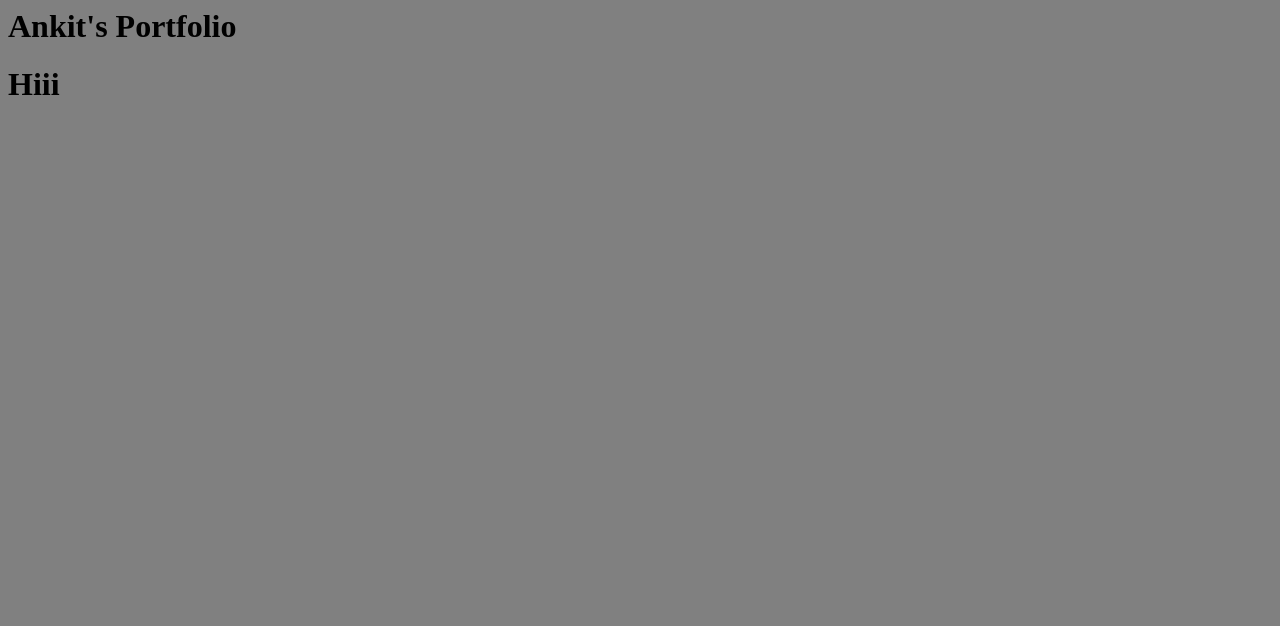
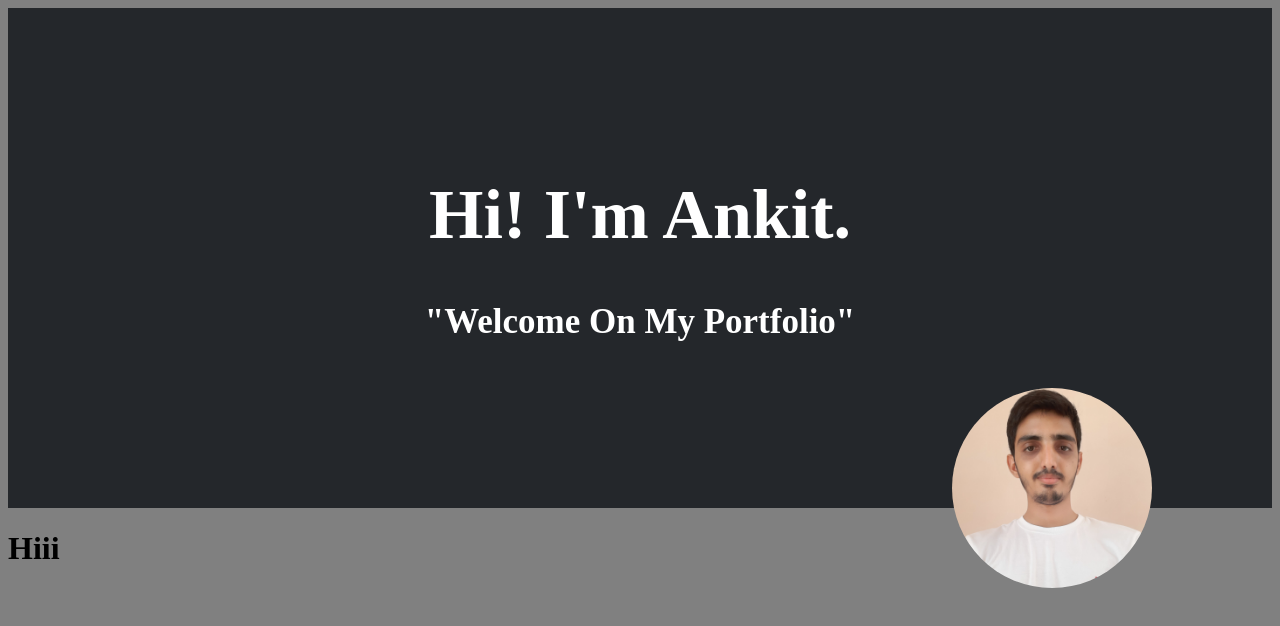
Before and after one commit to ankipoonia/ankipoonia.github.io, a plain HTML site: page index.html in a window 1280 px wide. Drawn offline with Linux system fonts and the light colour scheme.

Commit message:
Added profile pic
Added a profile pic and Header style was changed.

```diff
--- a/index.html
+++ b/index.html
@@ -4,14 +4,28 @@
     <style>
       body {
             background-color: gray;
-            }
+      }
+      header {
+        background-color: #24272b;
+        color: white;
+        padding: 120px;
+        text-align: center;
+        font-size: 35px;
+      }
+      #img01 {
+        border-radius: 50%;
+        width: 200px;
+        float: right;
+      }
     </style>
     <meta charset="utf-8">
     <title>Ankit's Portfolio</title>
   </head>
   <body>
     <header>
-      <h1>Ankit's Portfolio</h1>
+      <h1>Hi! I'm Ankit.</h1>
+      <h4>"Welcome On My Portfolio"</h4>
+      <img id="img01" src="src/assets/anki_profile_pic_square.jpg" alt="Profile_Pic">
     </header>
     <h1>Hiii</h1>
   </body>
```
Also changed, not shown: src/assets/anki_profile_pic_square.jpg (added).
